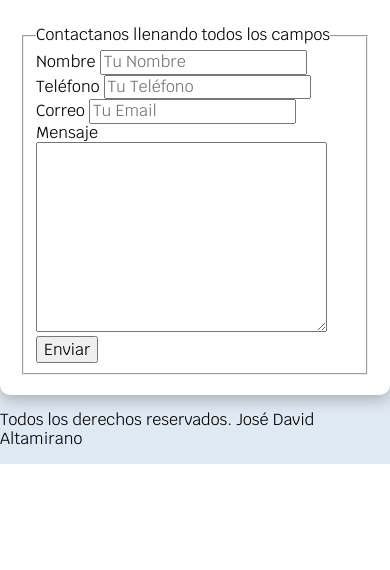
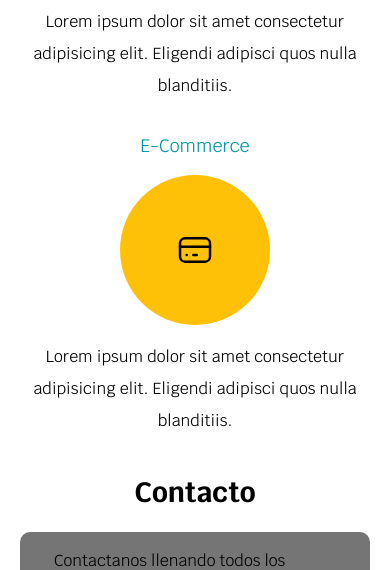
Before and after one commit to jdaltamiranodev/freelancer_inicio_practica, a plain HTML site: page index.html in a window 390 px wide. Shown: the part 1430-2000 px from the top of the page. Before the commit the page ends 1894 px from the top, so only its background shows below. Drawn offline with Linux system fonts and the light colour scheme.

Commit message:
Se agregan estilos para culminar la parte de servicios. Se agrega un media querie para servicios. Se agrega rejilla para ver en diseño de columnas los iconos y texto.

```diff
--- a/css/styles.css
+++ b/css/styles.css
@@ -135,7 +135,7 @@ h1, h2, h3 {
     align-items: center;
     justify-content: center;
 }
-.contenido-hero h1,
+.contenido-hero h2,
 .contenido-hero p {
     color: var(--blanco);
 }
@@ -145,6 +145,62 @@ h1, h2, h3 {
     align-items: center;
 }
 
-@media (min-width: 480px) {
+/* Servicios */
 
+@media (min-width: 768px) {
+    .servicios {
+        display: grid;
+        grid-template-columns: repeat(3, 1fr);
+        column-gap: 1rem;
+    }
 }
+
+.servicio {
+    display: flex;
+    flex-direction: column;
+    align-items: center;
+}
+
+.servicio h3 {
+    color: var(--secundario);
+    font-weight: normal;
+}
+
+.servicio p {
+    line-height: 2;
+    text-align: center;
+}
+
+.servicio .iconos {
+    height: 15rem;
+    width: 15rem;
+    background-color: var(--primario);
+    border-radius: 50%;
+    display: flex;
+    justify-content: space-evenly;
+    align-items: center;
+}
+    /* Muestro diferentes formas de definir columnas y filas */
+
+    /* grid-template-columns: 33.3% 33.3% 33.3%; */ /* forma de definir columnas que cada una ocupe un espacio de 33.3% del 100% del ancho total de la pagina. */
+
+    /* grid-template-columns: 1fr 1fr 1fr; */ /* forma de definir columnas que cada una ocupe un espacio de 33.3% del 100% del ancho total de la pagina. */
+
+    /* grid-template-columns: 300px 300px 300px;
+    grid-template-rows: 200px 800px; */ /* Forma larga de definir filas y columnas */
+
+    /* grid: 200px 800px / 300px 300px 300px */ /* Forma corta de definir filas y columnas */
+
+/* Contacto */
+
+.formulario {
+    background-color: var(--gris);
+    width: min( 60rem, 100%); /* Utilizar el valor más pequeño */
+    margin: 0 auto;
+    padding: 2rem;
+    border-radius: 1rem;
+}
+
+.formulario fieldset {
+    border: none;
+}
```
